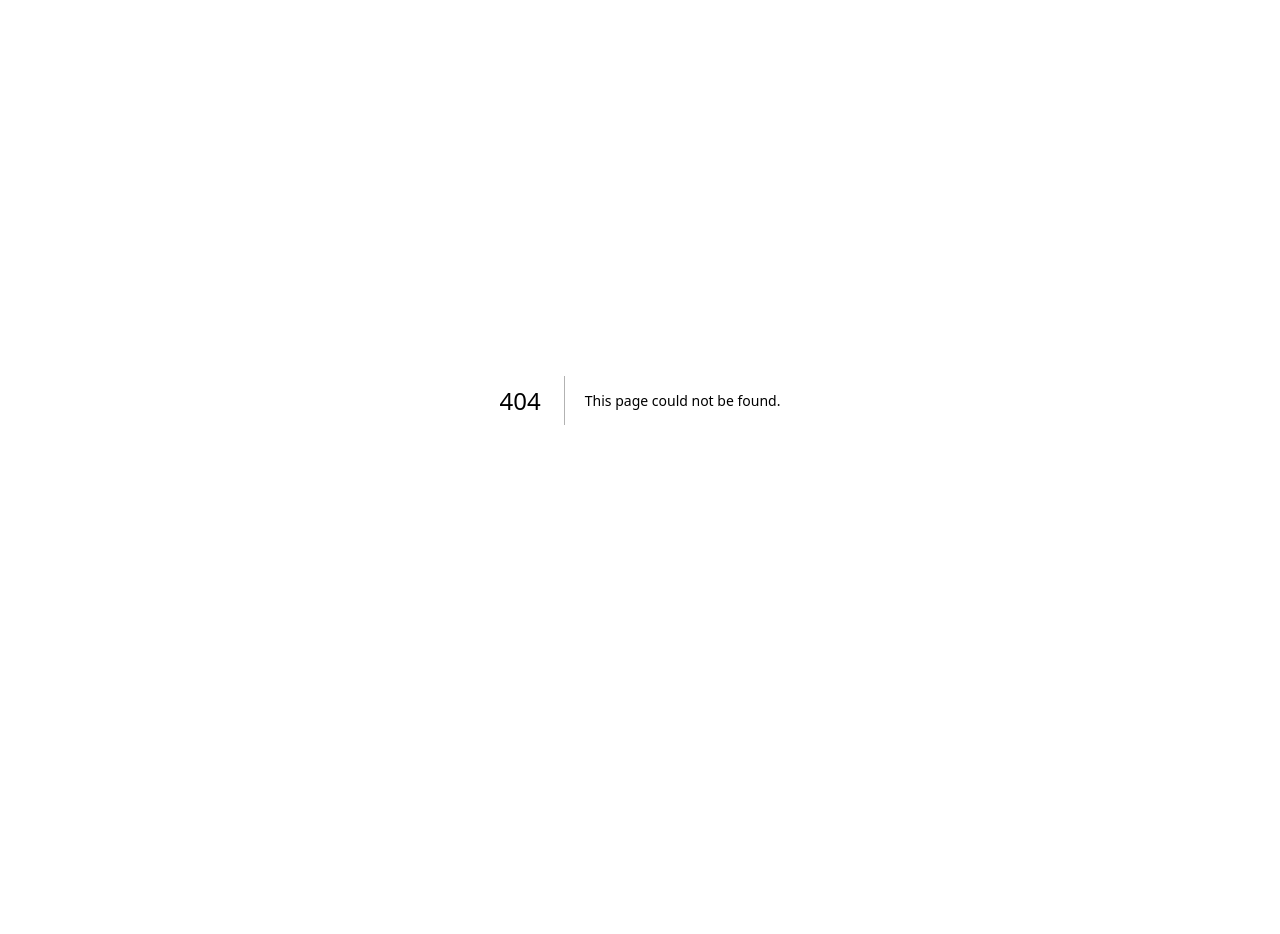
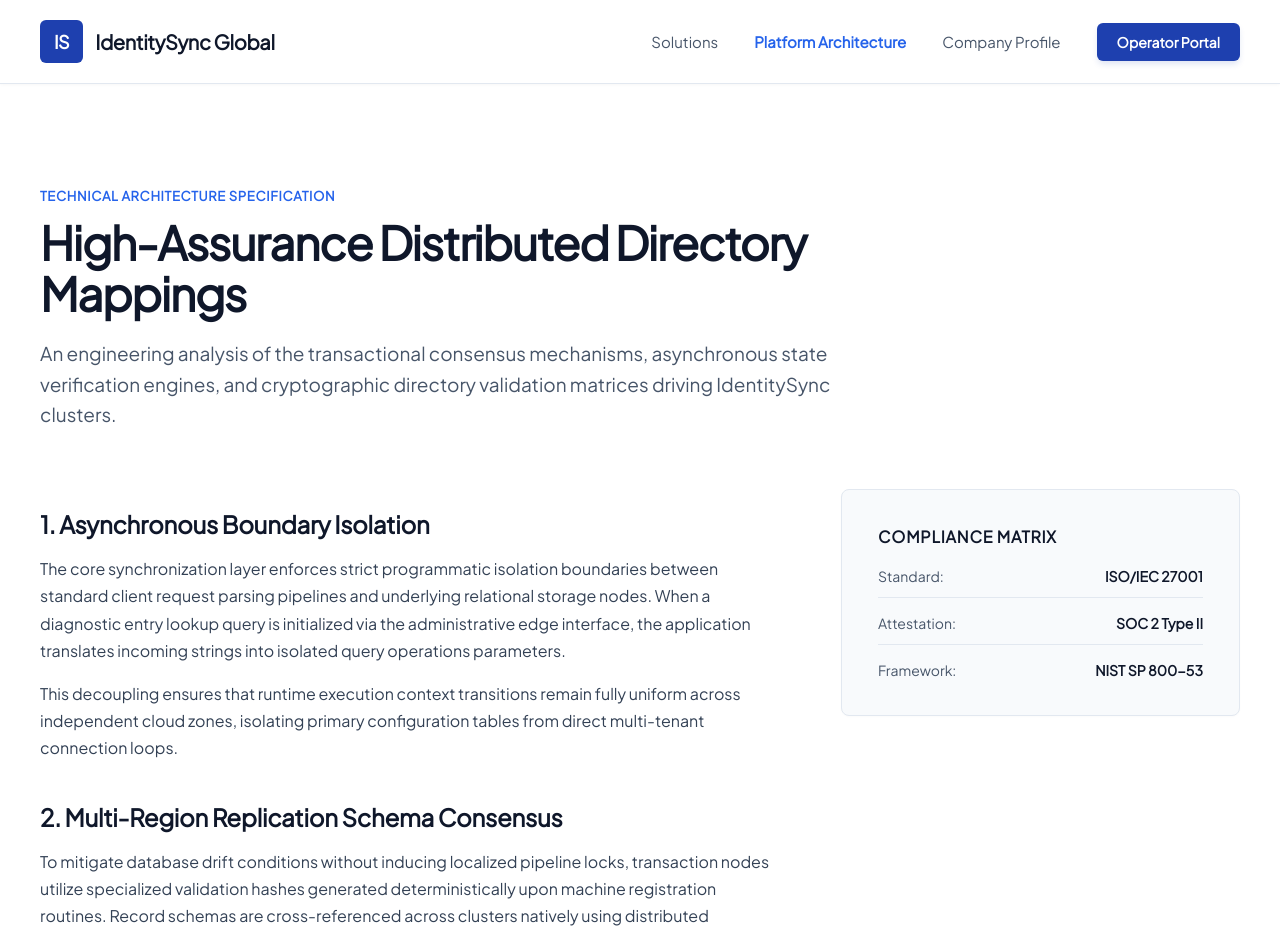
Before and after one commit to skylinenomadx-rgb/IM-Platform, a Next.js app in the folder frontend/: page /platform in a window 1280 px wide. Before the commit this address had no page. Shown: the top 934 px of the page. Before the commit the page ends 800 px from the top, so only its background shows below. Built offline with nearby package versions, Linux system fonts and the light colour scheme.

Commit message:
Create platform.js

```diff
--- /dev/null
+++ b/frontend/pages/platform.js
@@ -0,0 +1,60 @@
+import Navbar from '../components/Navbar';
+import Footer from '../components/Footer';
+
+export default function Platform() {
+  return (
+    <div>
+      <Navbar />
+
+      <main style={{ maxWidth: '1280px', margin: '0 auto', padding: '100px 40px', minHeight: '80vh' }}>
+        <div style={{ maxWidth: '800px', marginBottom: '60px' }}>
+          <span style={{ color: '#2563eb', fontWeight: '700', fontSize: '13px', textTransform: 'uppercase', letterSpacing: '0.05em' }}>Technical Architecture Specification</span>
+          <h1 style={{ fontSize: '46px', fontWeight: '800', color: '#0f172a', marginTop: '12px', marginBottom: '20px', letterSpacing: '-0.03em', lineHeight: '1.1' }}>
+            High-Assurance Distributed Directory Mappings
+          </h1>
+          <p style={{ fontSize: '19px', color: '#475569', lineHeight: '1.6', fontWeight: '400' }}>
+            An engineering analysis of the transactional consensus mechanisms, asynchronous state verification engines, and cryptographic directory validation matrices driving IdentitySync clusters.
+          </p>
+        </div>
+
+        <div style={{ display: 'grid', gridTemplateColumns: '1.3fr 0.7fr', gap: '60px', alignItems: 'flex-start' }}>
+          <div>
+            <section style={{ marginBottom: '40px' }}>
+              <h2 style={{ fontSize: '24px', fontWeight: '700', color: '#0f172a', marginBottom: '14px', letterSpacing: '-0.01em' }}>1. Asynchronous Boundary Isolation</h2>
+              <p style={{ color: '#334155', fontSize: '16px', lineHeight: '1.7', marginBottom: '16px' }}>
+                The core synchronization layer enforces strict programmatic isolation boundaries between standard client request parsing pipelines and underlying relational storage nodes. When a diagnostic entry lookup query is initialized via the administrative edge interface, the application translates incoming strings into isolated query operations parameters.
+              </p>
+              <p style={{ color: '#334155', fontSize: '16px', lineHeight: '1.7' }}>
+                This decoupling ensures that runtime execution context transitions remain fully uniform across independent cloud zones, isolating primary configuration tables from direct multi-tenant connection loops.
+              </p>
+            </section>
+
+            <section style={{ marginBottom: '40px' }}>
+              <h2 style={{ fontSize: '24px', fontWeight: '700', color: '#0f172a', marginBottom: '14px', letterSpacing: '-0.01em' }}>2. Multi-Region Replication Schema Consensus</h2>
+              <p style={{ color: '#334155', fontSize: '16px', lineHeight: '1.7' }}>
+                To mitigate database drift conditions without inducing localized pipeline locks, transaction nodes utilize specialized validation hashes generated deterministically upon machine registration routines. Record schemas are cross-referenced across clusters natively using distributed heartbeat handshakes, maintaining active ledger integrity even during rolling partition drops or unexpected boundary validation mismatches.
+              </p>
+            </section>
+          </div>
+
+          <aside style={{ backgroundColor: '#f8fafc', padding: '36px', borderRadius: '8px', border: '1px solid #e2e8f0', boxShadow: '0 1px 2px rgba(0,0,0,0.02)' }}>
+            <h3 style={{ margin: '0 0 20px 0', fontSize: '16px', fontWeight: '700', color: '#0f172a', textTransform: 'uppercase', letterSpacing: '0.05em' }}>Compliance Matrix</h3>
+            <div style={{ display: 'flex', flexDirection: 'column', gap: '16px', fontSize: '14px', color: '#475569', fontWeight: '500' }}>
+              <div style={{ borderBottom: '1px solid #e2e8f0', paddingBottom: '12px', display: 'flex', justifyContent: 'space-between' }}>
+                <span>Standard:</span> <strong style={{ color: '#0f172a' }}>ISO/IEC 27001</strong>
+              </div>
+              <div style={{ borderBottom: '1px solid #e2e8f0', paddingBottom: '12px', display: 'flex', justifyContent: 'space-between' }}>
+                <span>Attestation:</span> <strong style={{ color: '#0f172a' }}>SOC 2 Type II</strong>
+              </div>
+              <div style={{ display: 'flex', justifyContent: 'space-between' }}>
+                <span>Framework:</span> <strong style={{ color: '#0f172a' }}>NIST SP 800-53</strong>
+              </div>
+            </div>
+          </aside>
+        </div>
+      </main>
+
+      <Footer />
+    </div>
+  );
+}
```
